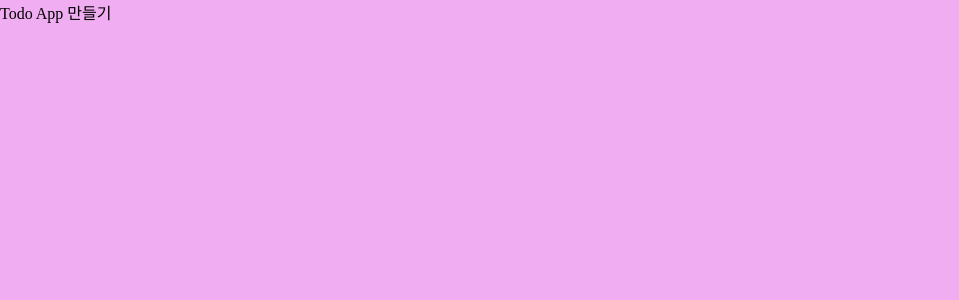
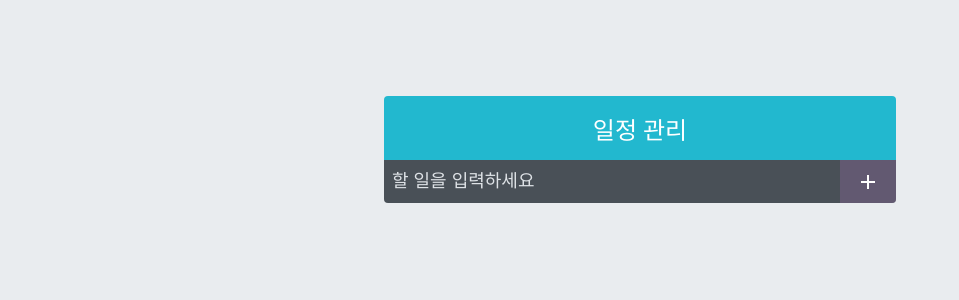
Before and after one commit to DongwookJeong/react_todo_list, a React (Create React App) app in the folder todo-app/: page / in a window 1280 px wide. Shown: the top 300 px of the page, without its empty margins (0-959 px from the left). Built offline with nearby package versions, Linux system fonts and the light colour scheme.

Commit message:
TodoTemplate, TodoInsert까지

```diff
--- a/todo-app/src/App.js
+++ b/todo-app/src/App.js
@@ -1,4 +1,9 @@
+import TodoTemplate from "./components/TodoTemplate";
+import TodoInsert from "./components/TodoInsert";
+
 const App = () => {
-  return <div>Todo App 만들기</div>
+  return <TodoTemplate>
+    <TodoInsert />
+  </TodoTemplate>
 }
 export default App;
--- /dev/null
+++ b/todo-app/src/components/TodoInsert.js
@@ -0,0 +1,15 @@
+import {MdAdd} from 'react-icons/md';
+import './TodoInsert.scss';
+
+const TodoInsert = () => {
+    return (
+        <form className='TodoInsert'>
+            <input placeholder='할 일을 입력하세요'/>
+            <button type="submit">
+                <MdAdd/>
+            </button>
+        </form>
+    )
+}
+
+export default TodoInsert;
--- /dev/null
+++ b/todo-app/src/components/TodoInsert.scss
@@ -0,0 +1,34 @@
+.TodoInsert {
+    display: flex;
+    background: #495057;
+    input {
+        background: none;
+        outline: none;
+        border: none;
+        padding: 0.5rem;
+        font-size: 1.125rem;
+        line-height: 1.5;
+        color: white;
+        &::placeholder{
+            color: #dee2e6;
+        }
+        flex: 1;
+    }
+    button {
+        background: none;
+        outline: none;
+        border: none;
+        background: #8696;
+        color: white;
+        padding-left: 1rem;
+        padding-right: 1rem;
+        font-size: 1.5rem;
+        display: flex;
+        align-items: center;
+        cursor: pointer;
+        transition: 0.4s background ease-in;
+        &:hover{
+            background: #adbd;
+        }
+    }
+}
--- /dev/null
+++ b/todo-app/src/components/TodoTemplate.js
@@ -0,0 +1,12 @@
+import './TodoTemplate.scss';
+
+const TodoTemplate = ({children}) => {
+    return (
+        <div className= "TodoTemplate">
+            <div className = "app-title">일정 관리</div>
+            <div className = "content">{children}</div>
+        </div>
+    )
+}
+
+export default TodoTemplate;
--- /dev/null
+++ b/todo-app/src/components/TodoTemplate.scss
@@ -0,0 +1,21 @@
+.TodoTemplate {
+    width: 512px;
+    margin-left: auto;
+    margin-right: auto;
+    margin-top: 6rem;
+    border-radius: 4px;
+    overflow: hidden;
+
+    .app-title{
+        background: #22b8cf;
+        color: white;
+        height: 4rem;
+        font-size: 1.5rem;
+        display: flex;
+        align-items: center;
+        justify-content: center;
+    }
+    .content {
+        background: white;
+    }
+}
--- a/todo-app/src/index.css
+++ b/todo-app/src/index.css
@@ -1,7 +1,7 @@
 body {
   margin: 0;
   padding: 0;
-  background: #e9ec;
+  background: #e9ecef;
 }
 
 code {
```
